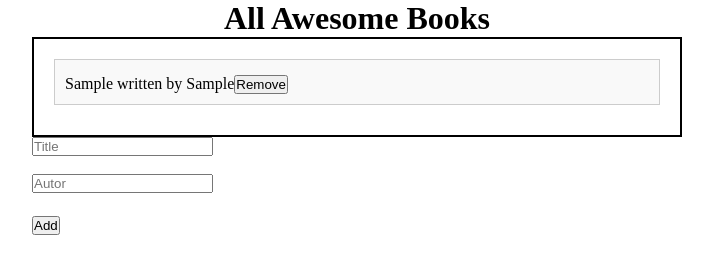
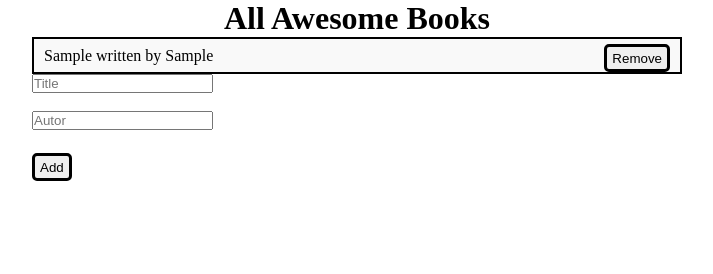
Before and after one commit to NoelLincoln/awesome-books, a website: page index.html in a window 1280 px wide. Both pictures are taken after typing "Sample", "Sample" into the empty fields and a click on the button "Add". Shown: the whole page, without its empty margins (283-996 px from the left). Drawn offline with Linux system fonts and the light colour scheme.

Commit message:
use display flex to align book items

```diff
--- a/script.js
+++ b/script.js
@@ -1,16 +1,19 @@
 class BookManager {
-  constructor () {
+  constructor() {
     this.savedBooks = JSON.parse(localStorage.getItem('savedBooks')) || [];
     this.bookTitle = document.getElementById('title');
     this.bookAuthor = document.getElementById('author');
     this.article = document.getElementById('bookList');
     this.addButton = document.getElementById('add');
 
-    this.addButton.addEventListener('click', this.handleOnClickAddBook.bind(this));
+    this.addButton.addEventListener(
+      'click',
+      this.handleOnClickAddBook.bind(this)
+    );
     this.renderBooks();
   }
 
-  handleOnClickAddBook (event) {
+  handleOnClickAddBook(event) {
     event.preventDefault();
     this.addBook();
     this.renderBooks();
@@ -18,21 +21,21 @@ class BookManager {
     this.bookAuthor.value = '';
   }
 
-  addBook () {
+  addBook() {
     const title = this.bookTitle.value.trim();
     const author = this.bookAuthor.value.trim();
     if (title && author) {
-      this.savedBooks.push({title, author});
+      this.savedBooks.push({ title, author });
       this.updateLocalStorage();
     }
   }
 
-  renderBooks () {
+  renderBooks() {
     this.article.innerHTML = '';
     this.savedBooks.forEach((book, index) => {
       const bookDiv = document.createElement('div');
       bookDiv.className = 'book';
-      bookDiv.innerHTML = `${ book.title } written by ${ book.author }`;
+      bookDiv.innerHTML = `${book.title} written by ${book.author}`;
       const removeBtn = document.createElement('button');
       removeBtn.innerHTML = 'Remove';
       removeBtn.addEventListener('click', () => {
@@ -41,21 +44,23 @@ class BookManager {
       });
       bookDiv.appendChild(removeBtn);
       this.article.appendChild(bookDiv);
+      console.log(this.article);
     });
   }
 
-  removeBook (index) {
+  removeBook(index) {
     this.savedBooks.splice(index, 1);
     this.updateLocalStorage();
   }
 
-  updateLocalStorage () {
+  updateLocalStorage() {
     localStorage.setItem('savedBooks', JSON.stringify(this.savedBooks));
   }
 }
 
-function initializeApp () {
+function initializeApp() {
   const app = new BookManager();
+  return app;
 }
 
 document.addEventListener('DOMContentLoaded', initializeApp);
--- a/styles.css
+++ b/styles.css
@@ -14,17 +14,27 @@ h1 {
 }
 
 article.booklist {
+  display: flex;
+  flex-direction: column;
   border: 2px solid black;
-  padding: 20px;
 }
 
 .book {
-  border: 1px solid #ccc;
-  padding: 10px;
-  margin-bottom: 10px;
+  display: flex;
+  align-items: center;
+  justify-content: space-between;
+  background-color: #ccc;
+  padding: 0 10px 0 10px;
   background-color: #f9f9f9;
 }
 
 button {
   margin-top: 5px;
+  height: 28px;
+  width: auto;
+  border: 3px solid black;
+  border-radius: 5px;
+  padding-left: 5px;
+  padding-right: 5px;
+  box-shadow: 3px 4px 5px solid black;
 }
```
